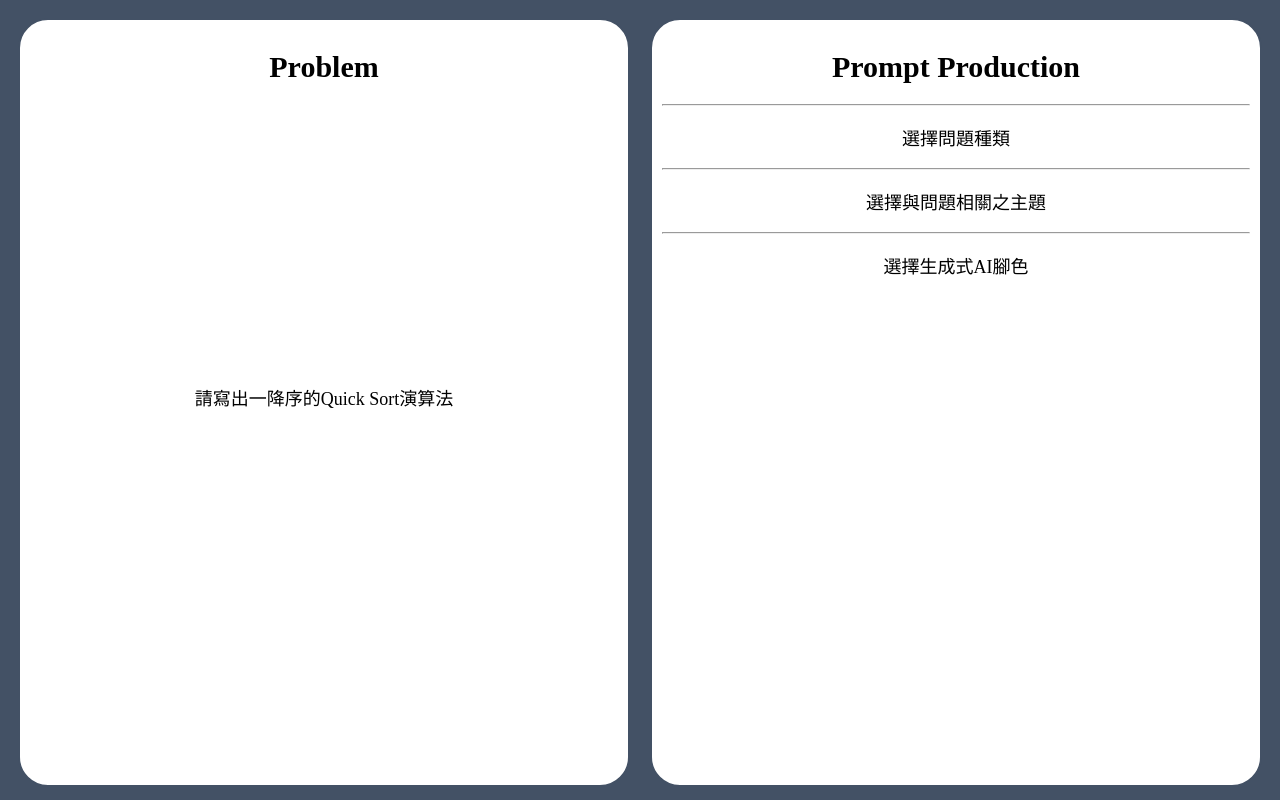
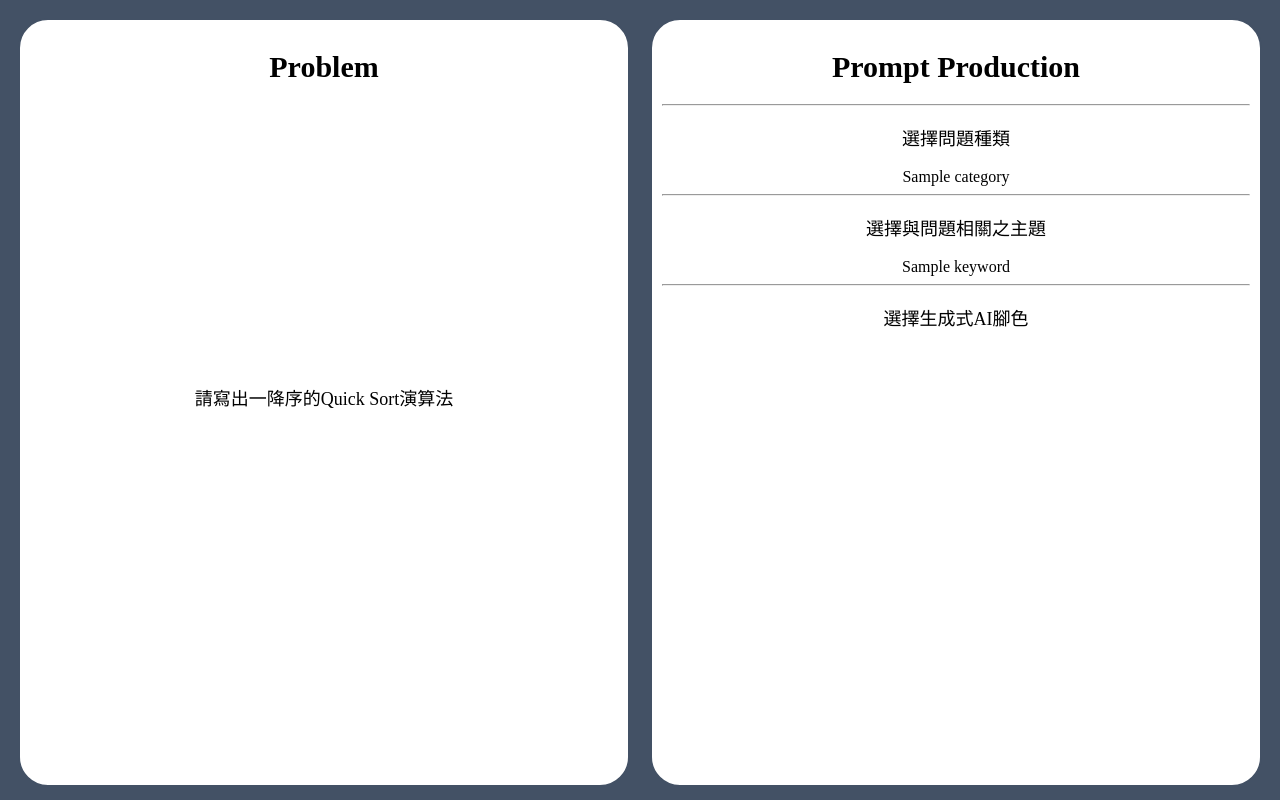
Before and after one commit to jackpot66663/python_web, a Flask app: template templates/prompt_build.html in a window 1280 px wide. Run offline with Flask 2, Linux system fonts and the light colour scheme; the template is opened without the code that fills it: most values are stand-ins (such as "Sample title", 1, 10 or a date in 2020).

Commit message:
舊問題資料處理顯示
資料頁面呈現未處理
userdao同步問題

```diff
--- a/app.py
+++ b/app.py
@@ -6,6 +6,7 @@ import os
 from fileinput import filename
 from werkzeug.utils import secure_filename
 import numpy as np
+import json
 
 
 UPLOAD_FOLDER = os.path.join('staticFiles', 'uploads')
@@ -72,8 +73,17 @@ def prompt_build():
     #     problem_dao.problems_set.append(row)
     # print(problem_dao.problems_set)
     df_n = df.to_json(orient='index')
+    problem_dict = json.loads(df_n)
+    categorys = set()
+    keywords = set()
+    for problem in problem_dict:
+        categorys.add(problem_dict[problem]['Category'])
+        t = problem_dict[problem]['Keywords']
+        tarray = t.split(',')
+        for i,keyword in enumerate(tarray):
+            keywords.add(keyword)
 
-    return render_template('prompt_build.html',problems=df_n)
+    return render_template('prompt_build.html',problems=df_n,categorys = categorys,keywords = keywords)
 
 
 if __name__ == "__main__":
--- a/templates/prompt_build.html
+++ b/templates/prompt_build.html
@@ -15,9 +15,19 @@
             <div class="flex-child">
                 <h1>Prompt Production</h1>
                 <hr>
-                <p>選擇問題種類</p>
+                <div class="c_category">
+                    <p>選擇問題種類</p>
+                    {% for category in categorys %}
+                        {{category}}
+                    {% endfor %}
+                </div>
                 <hr>
-                <p>選擇與問題相關之主題</p>
+                <div class="c_keyword">
+                    <p>選擇與問題相關之主題</p>
+                    {% for keyword in keywords %}
+                        {{keyword}}
+                    {% endfor %}
+                </div>
                 <hr>
                 <p>選擇生成式AI腳色</p>
             </div>
@@ -27,9 +37,9 @@
 
 <script type="text/javascript">
    var problems = {{problems|safe}}
-   var categorys = []
-   var keywords =[]
+
+   const choice = {Category:"",Keyword:"",Solution:"",Role:""}
    $(document).ready(function () {
-        console.log(problems)
+
    });
 </script>
```
Also changed, not shown: 1 other file.
